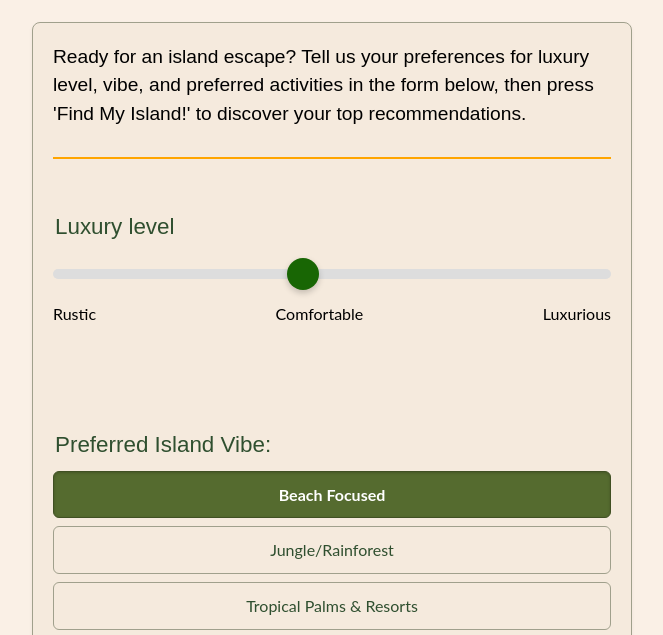
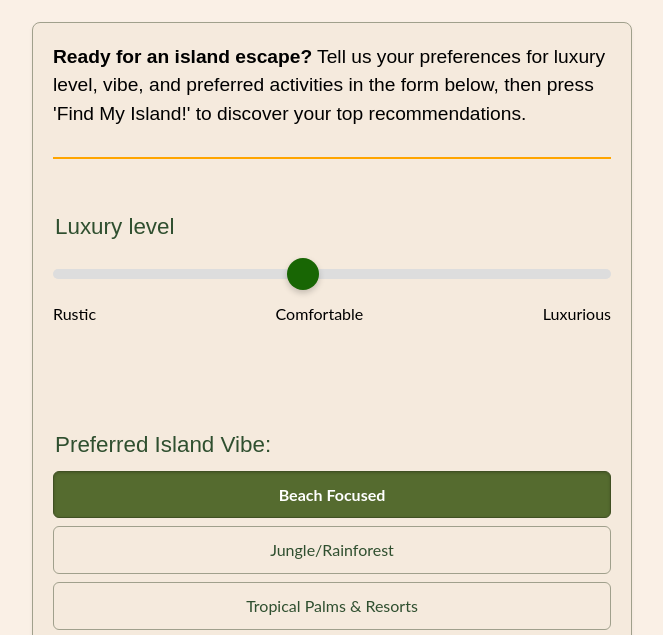
Before and after one commit to treadly55/island-holiday-app, a website built with Vite: page index.html in a window 1280 px wide. Shown: the part 130-765 px from the top of the page, without its empty margins (308-971 px from the left). Built offline with nearby package versions, Linux system fonts and the light colour scheme.

Commit message:
text update

```diff
--- a/index.html
+++ b/index.html
@@ -29,7 +29,7 @@
       </header>
 
       <form id="planner-form">
-        <div class="intro-text"><p>Ready for an island escape? Tell us your preferences for luxury level, vibe, and preferred activities in the form below, then press 'Find My Island!' to discover your top recommendations.</p></div>
+        <div class="intro-text"><p><strong>Ready for an island escape?</strong> Tell us your preferences for luxury level, vibe, and preferred activities in the form below, then press 'Find My Island!' to discover your top recommendations.</p></div>
 
         <fieldset>
           <legend>Luxury level</legend>
```
